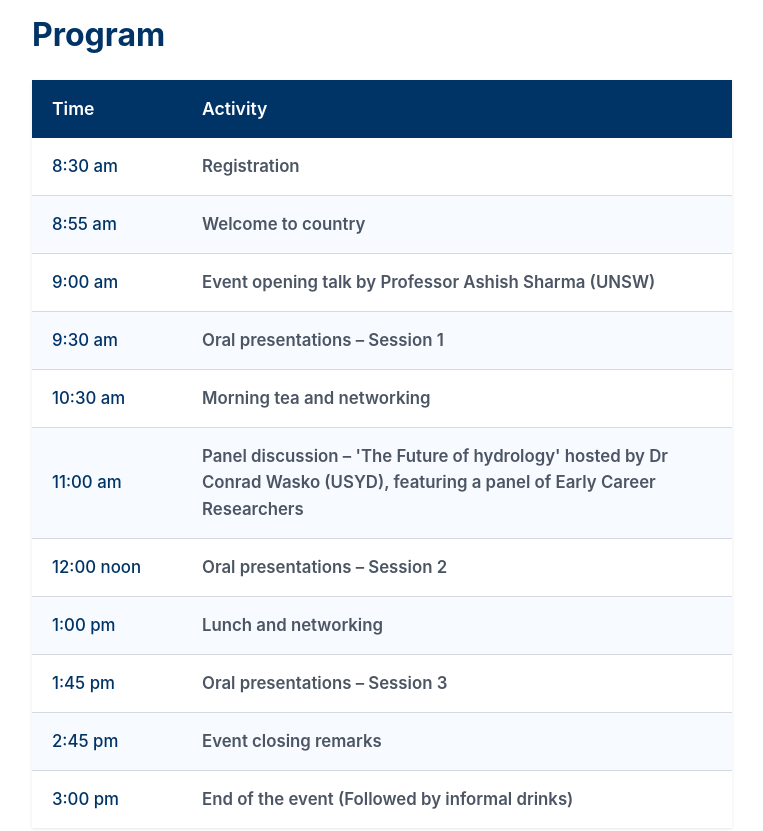
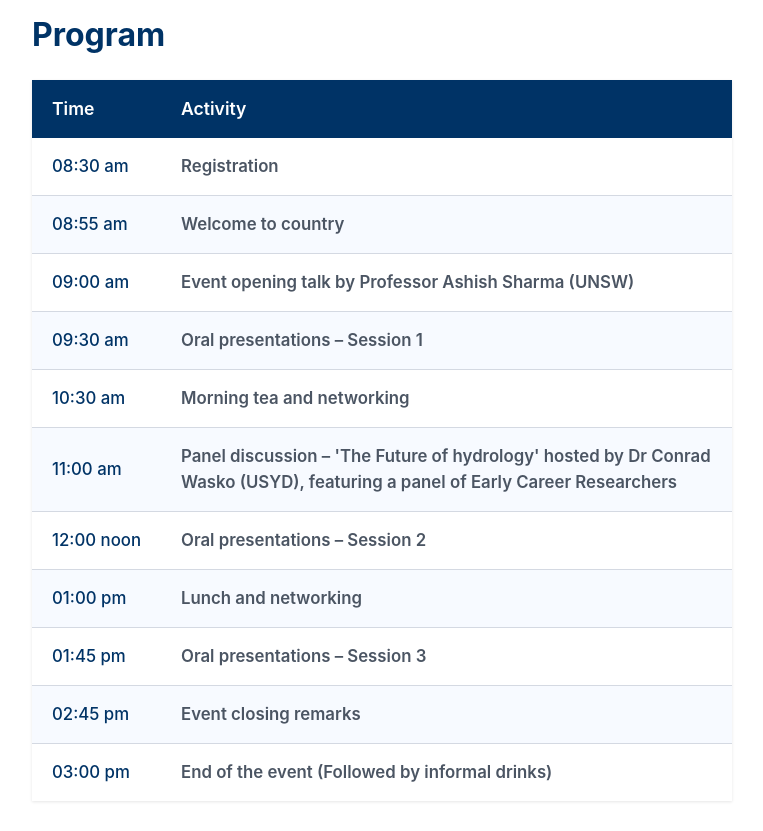
Before and after one commit to sydneyhydro/sydneyhydro.github.io, a plain HTML site: page index.html in a window 1280 px wide. Shown: the part 800-1631 px from the top of the page, without its empty margins (28-791 px from the left). Drawn offline with Linux system fonts and the light colour scheme.

Commit message:
Update program schedule times to use leading zeros and adjust key dates table column widths

```diff
--- a/index.html
+++ b/index.html
@@ -63,19 +63,19 @@
                     </thead>
                     <tbody>
                         <tr>
-                            <td>8:30 am</td>
+                            <td>08:30 am</td>
                             <td>Registration</td>
                         </tr>
                         <tr>
-                            <td>8:55 am</td>
+                            <td>08:55 am</td>
                             <td>Welcome to country</td>
                         </tr>
                         <tr>
-                            <td>9:00 am</td>
+                            <td>09:00 am</td>
                             <td>Event opening talk by Professor Ashish Sharma (UNSW)</td>
                         </tr>
                         <tr>
-                            <td>9:30 am</td>
+                            <td>09:30 am</td>
                             <td>Oral presentations – Session 1</td>
                         </tr>
                         <tr>
@@ -92,19 +92,19 @@
                             <td>Oral presentations – Session 2</td>
                         </tr>
                         <tr>
-                            <td>1:00 pm</td>
+                            <td>01:00 pm</td>
                             <td>Lunch and networking</td>
                         </tr>
                         <tr>
-                            <td>1:45 pm</td>
+                            <td>01:45 pm</td>
                             <td>Oral presentations – Session 3</td>
                         </tr>
                         <tr>
-                            <td>2:45 pm</td>
+                            <td>02:45 pm</td>
                             <td>Event closing remarks</td>
                         </tr>
                         <tr>
-                            <td>3:00 pm</td>
+                            <td>03:00 pm</td>
                             <td>End of the event (Followed by informal drinks)</td>
                         </tr>
                     </tbody>
--- a/style.css
+++ b/style.css
@@ -231,7 +231,7 @@ main {
 }
 
 .key-dates-table th:first-child {
-    width: 150px;
+    width: 120px;
     white-space: nowrap;
 }
 
@@ -260,7 +260,7 @@ main {
 .key-dates-table td:first-child {
     font-weight: 500;
     color: #003366;
-    width: 150px;
+    width: 120px;
     white-space: nowrap;
 }
 
```
